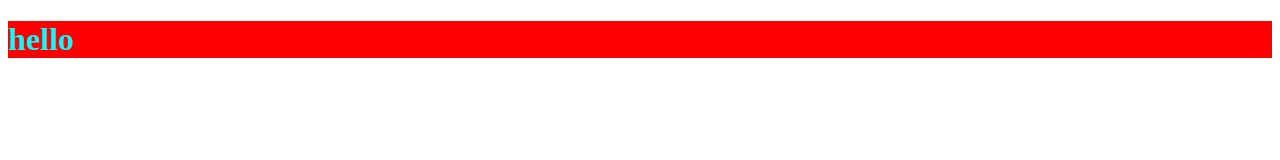
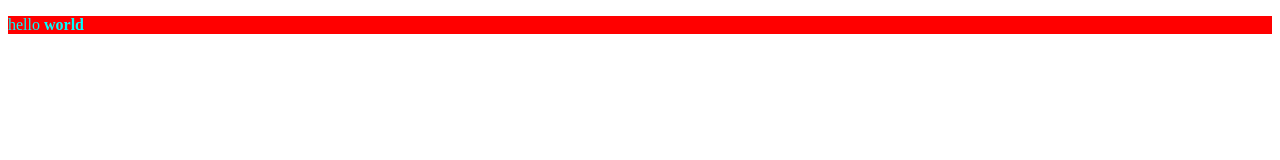
Before and after one commit to williamayalah1996/CursoGit, a plain HTML site: page index.html in a window 1280 px wide. Drawn offline with Linux system fonts and the light colour scheme.

Commit message:
parrafo y tamaño de fuente

```diff
--- a/css/style.css
+++ b/css/style.css
@@ -1,4 +1,4 @@
-h1{
+p{
     background-color: red;
     color: aqua;
 
--- a/index.html
+++ b/index.html
@@ -8,7 +8,7 @@
     <title>Document</title>
 </head>
 <body>
-    <h1>hello</h1>
+    <p>hello <b>world</b></p>
 
 </body>
 </html>
```
